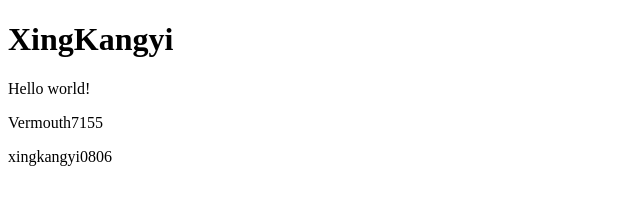
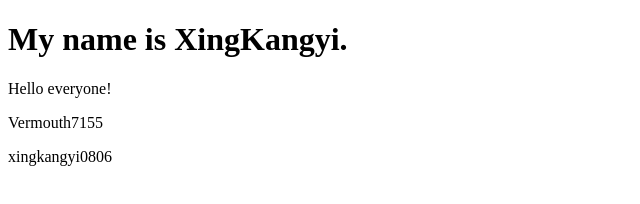
Before and after one commit to Vermouth7155/git-Example-, a plain HTML site: page index.html in a window 1280 px wide. Shown: the whole page, without its empty margins (0-640 px from the left). Drawn offline with Linux system fonts and the light colour scheme.

Commit message:
Update index.html

```diff
--- a/index.html
+++ b/index.html
@@ -7,8 +7,8 @@
   <title>Holle World!</title>
 </head>
 <body>
-  <h1>XingKangyi</h1>
-  <p>Hello world!</p>
+  <h1>My name is XingKangyi.</h1>
+  <p>Hello everyone!</p>
   <p>Vermouth7155</p>
   <p>xingkangyi0806</p>
 </body>
```
